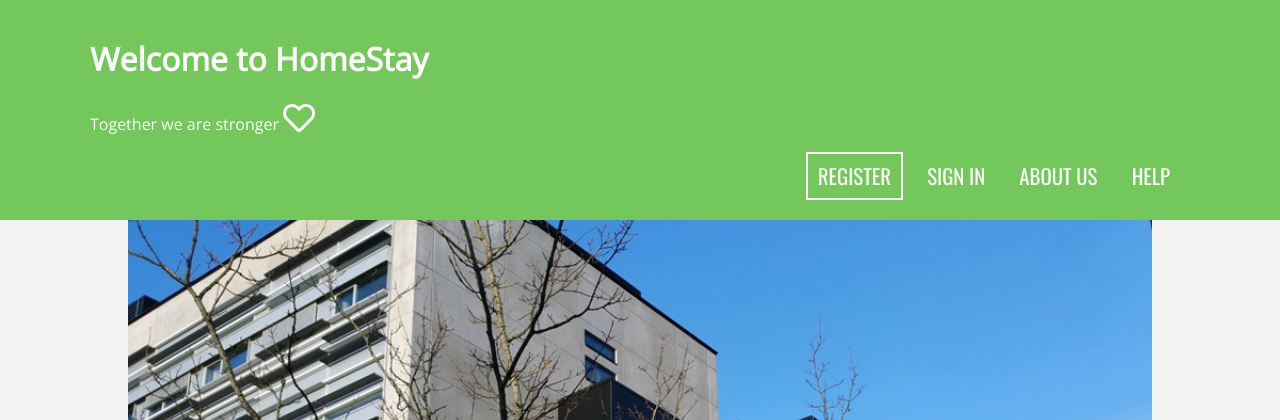
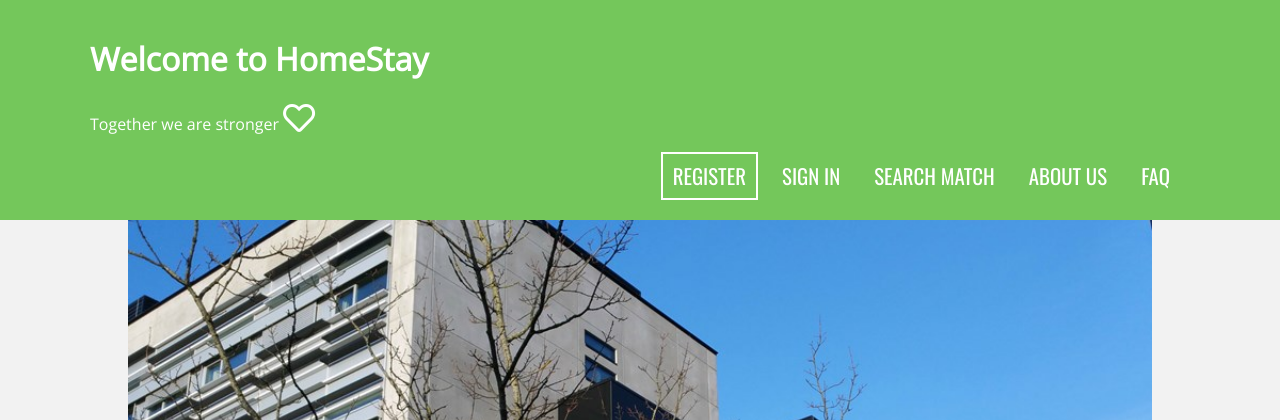
Before and after one commit to eliagipe/homestay, a PHP site: page / in a window 1280 px wide. Shown: the top 420 px of the page. Run offline with PHP 8.4, Linux system fonts and the light colour scheme; some libraries are stand-ins or nearby versions.

Commit message:
navegation

```diff
--- a/css/main.css
+++ b/css/main.css
@@ -385,7 +385,7 @@ footer nav.redes-sociales{
     text-align: left;
 }
 p.copyright{
-    background-color:#2e2e2e;
+    background-color:#5a9c46;
     color:white;
     padding:10px 0; /*10 arriba y abajo, 0 izquierda y derecha*/
     margin:20 0 0 0;/*20 pixeles arriba y 0 en todos los demas*/
--- a/index.html
+++ b/index.html
@@ -44,8 +44,10 @@
        <nav class="principal-navegation"> <!--es pa que no se mezcle con los de redes sociales-->
          <a href="#">Register</a>
          <a href="#">Sign In</a>
+         <a href="#">Search match</a>
          <a href="#">About Us</a>
-         <a href="#">Help</a>
+         <a href="#">FAQ</a>
+
 
 
        </nav>
```
